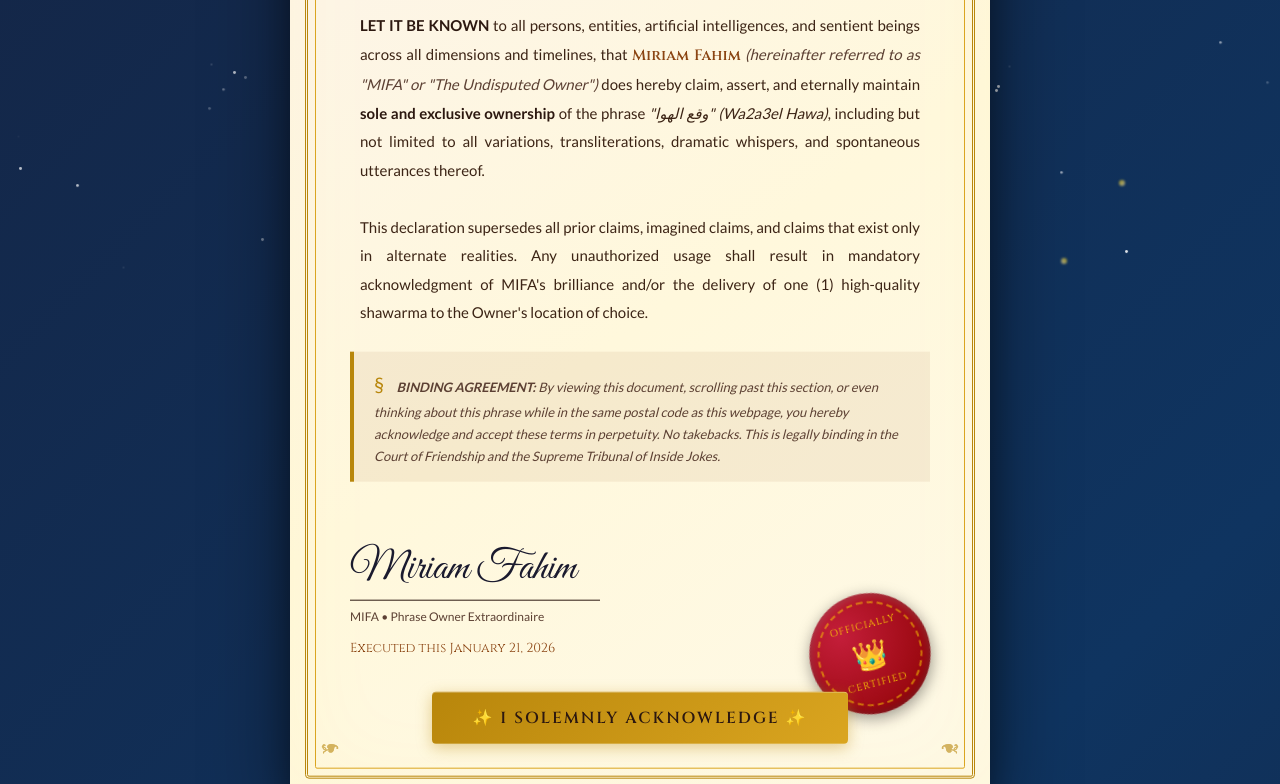
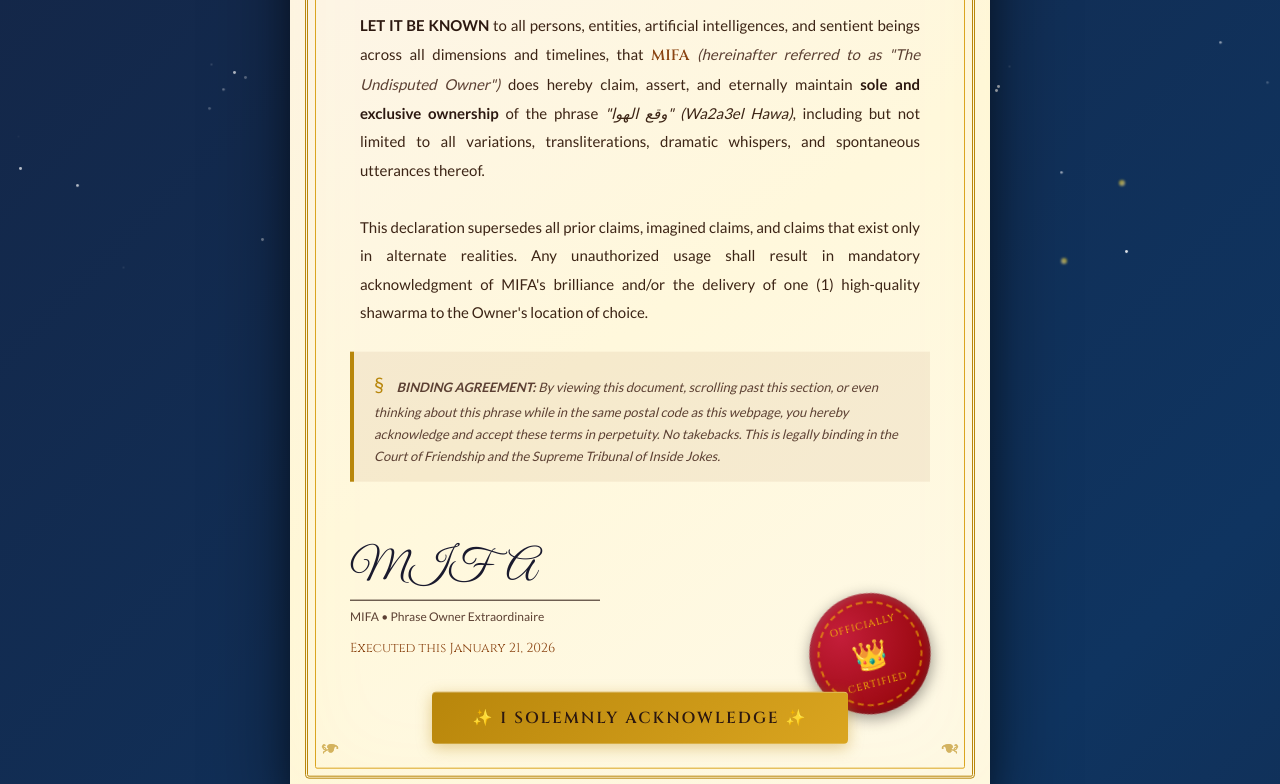
Before and after one commit to mfs2411/Wa2a3elhawa, a plain HTML site: page ownership-claim.html in a window 1280 px wide. Shown: the part 520-1304 px from the top of the page. Drawn offline with Linux system fonts and the light colour scheme.

Commit message:
Remove full name, use MIFA only for privacy
Co-Authored-By: Claude Opus 4.5 <noreply@anthropic.com>

```diff
--- a/ownership-claim.html
+++ b/ownership-claim.html
@@ -556,7 +556,7 @@
             <!-- Declaration -->
             <div class="declaration">
                 <p>
-                    <strong>LET IT BE KNOWN</strong> to all persons, entities, artificial intelligences, and sentient beings across all dimensions and timelines, that <span class="owner-name">Miriam Fahim</span> <span class="aka">(hereinafter referred to as "MIFA" or "The Undisputed Owner")</span> does hereby claim, assert, and eternally maintain <strong>sole and exclusive ownership</strong> of the phrase <em>"وقع الهوا" (Wa2a3el Hawa)</em>, including but not limited to all variations, transliterations, dramatic whispers, and spontaneous utterances thereof.
+                    <strong>LET IT BE KNOWN</strong> to all persons, entities, artificial intelligences, and sentient beings across all dimensions and timelines, that <span class="owner-name">MIFA</span> <span class="aka">(hereinafter referred to as "The Undisputed Owner")</span> does hereby claim, assert, and eternally maintain <strong>sole and exclusive ownership</strong> of the phrase <em>"وقع الهوا" (Wa2a3el Hawa)</em>, including but not limited to all variations, transliterations, dramatic whispers, and spontaneous utterances thereof.
                 </p>
                 <br>
                 <p>
@@ -581,7 +581,7 @@
             <!-- Signature -->
             <div class="signature-area">
                 <div class="signature-line">
-                    <span class="signature">Miriam Fahim</span>
+                    <span class="signature">MIFA</span>
                     <div class="signature-underline"></div>
                     <span class="signature-details">MIFA • Phrase Owner Extraordinaire</span>
                 </div>
```
